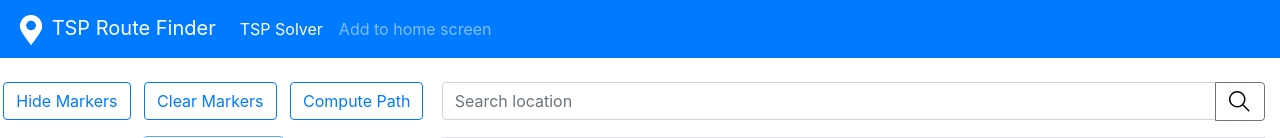
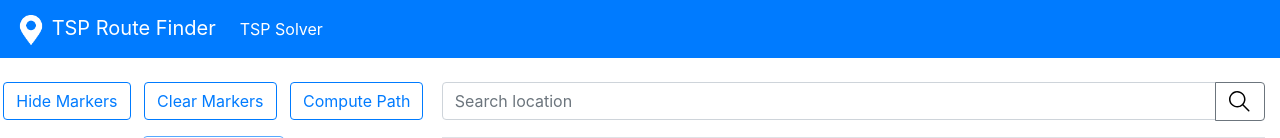
Before and after one commit to Andistar12/cis422-proj-1, a Flask app: page / in a window 1280 px wide. Shown: the top 138 px of the page. Run offline with Flask 2, Linux system fonts and the light colour scheme; some libraries are stand-ins or nearby versions.

Commit message:
Remove A2HS button (not really working)

```diff
--- a/templates/parent_layout.html
+++ b/templates/parent_layout.html
@@ -58,9 +58,6 @@
 					<li{% if "tsp" == active_page %} class="nav-item active"{% else %} class="nav-item" {% endif%}>
 						<a class="nav-link" href="/">TSP Solver</a>
 					</li>
-                    <li class="nav-item">
-						<a class="nav-link" href="javascript:void(0)" onclick="installPWA()">Add to home screen</a>
-					</li>
                 </ul>
             </div>
         </nav>
```
